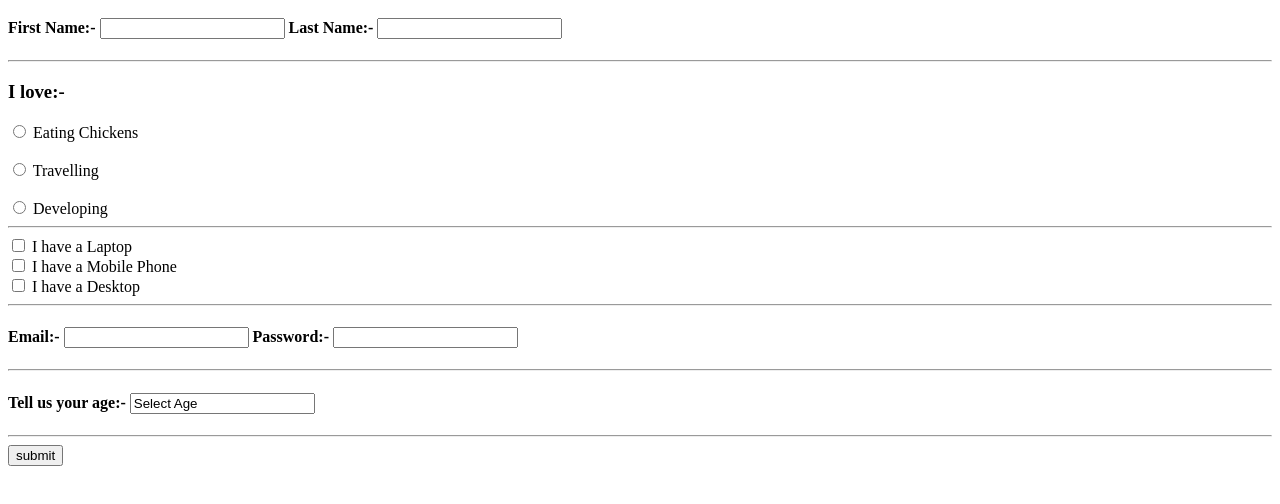
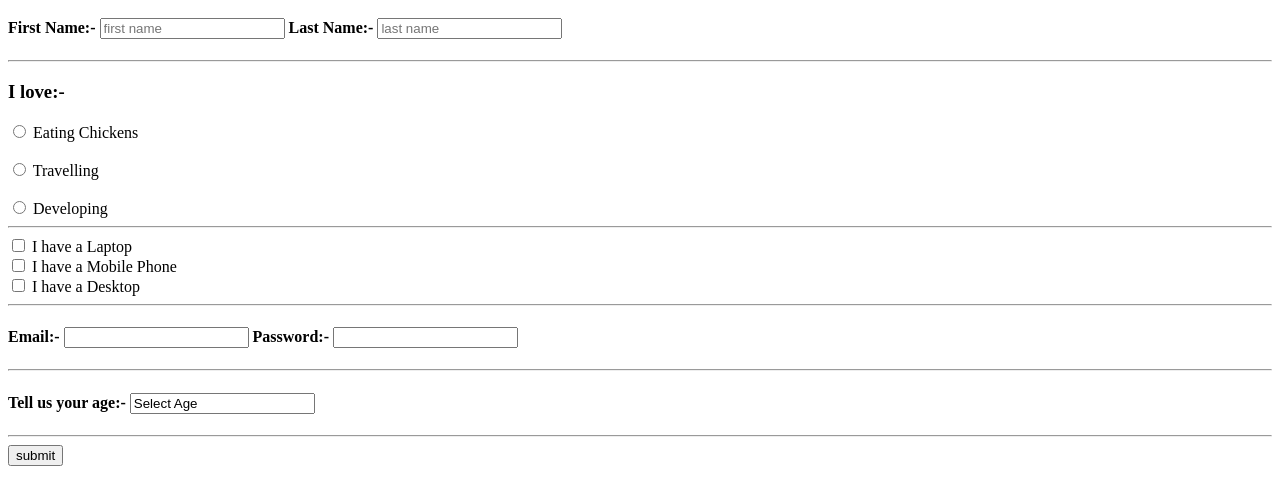
Before and after one commit to nitinpathak-003/Assignment-03, a plain HTML site: page index.html in a window 1280 px wide. Shown: the part 50-554 px from the top of the page. Drawn offline with Linux system fonts and the light colour scheme.

Commit message:
Change in Assignment-03 file

```diff
--- a/index.html
+++ b/index.html
@@ -4,25 +4,26 @@
   <meta charset="UTF-8">
   <meta http-equiv="X-UA-Compatible" content="IE=edge">
   <meta name="viewport" content="width=device-width, initial-scale=1.0">
-  <title>Document</title>
+  <title>ASSIGNMENT-3</title>
 </head>
 <body>
+  <form>
        <h2>Assignment 3</h2>
 
-       <h4> First Name:- <input type="text" name="My Name">
+       <h4>First Name:- <input name="First Name" type="text" placeholder="first name">
 
-        Last Name:- <input type="text" name="My Name"></h4>
+        Last Name:- <input name="Last Name" type="text" placeholder="last name"></h4>
         <hr>
        <h3>I love:-</h3>
 
-      <input type="radio" name="my chickens" value="Eating Chickens"> Eating Chickens<br>
-     <br> <input type="radio" name="my travelling" value="Travelling"> Travelling<br>
-      <br><input type="radio" name="my developing" value="Developing"> Developing<br>
+      <input name="I love"   input type="radio" value="Eating Chickens"> Eating Chickens<br>
+     <br> <input name="I love" input type="radio" value="Travelling"> Travelling<br>
+      <br><input name="I love" input type="radio" value="Developing"> Developing<br>
 
       <hr>
-      <input type="checkbox" name="my Laptop" value="I have a Laptop"> I have a Laptop<br>
-      <input type="checkbox" name="my Mobile Phone" value="I have a Mobile Phone"> I have a Mobile Phone<br>
-      <input type="checkbox" name="my Desktop" value="I have a Desktop"> I  have a Desktop<br>
+      <input type="checkbox" value="I have a Laptop"> I have a Laptop<br>
+      <input type="checkbox" value="I have a Mobile Phone"> I have a Mobile Phone<br>
+      <input type="checkbox" value="I have a Desktop"> I  have a Desktop<br>
       <hr>
       <h4>Email:- <input type="text" name="my Email">
         Password:- <input type="password" value=""></h4>
@@ -30,5 +31,6 @@
       <h4>Tell us your age:- <input type="text" name="my age" value="Select Age"></h4>
       <hr>
       <input type="submit" value="submit">
+  </form>
 </body>
 </html>
```
